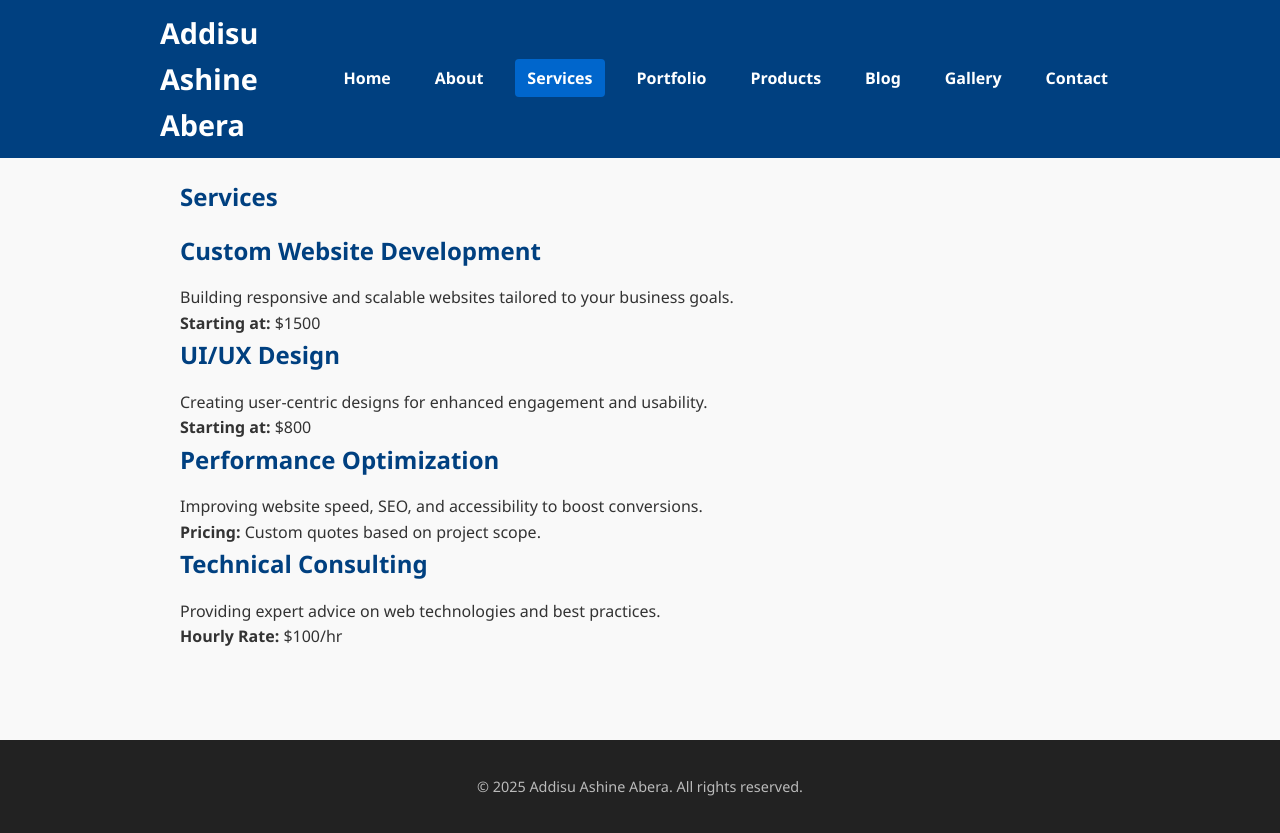
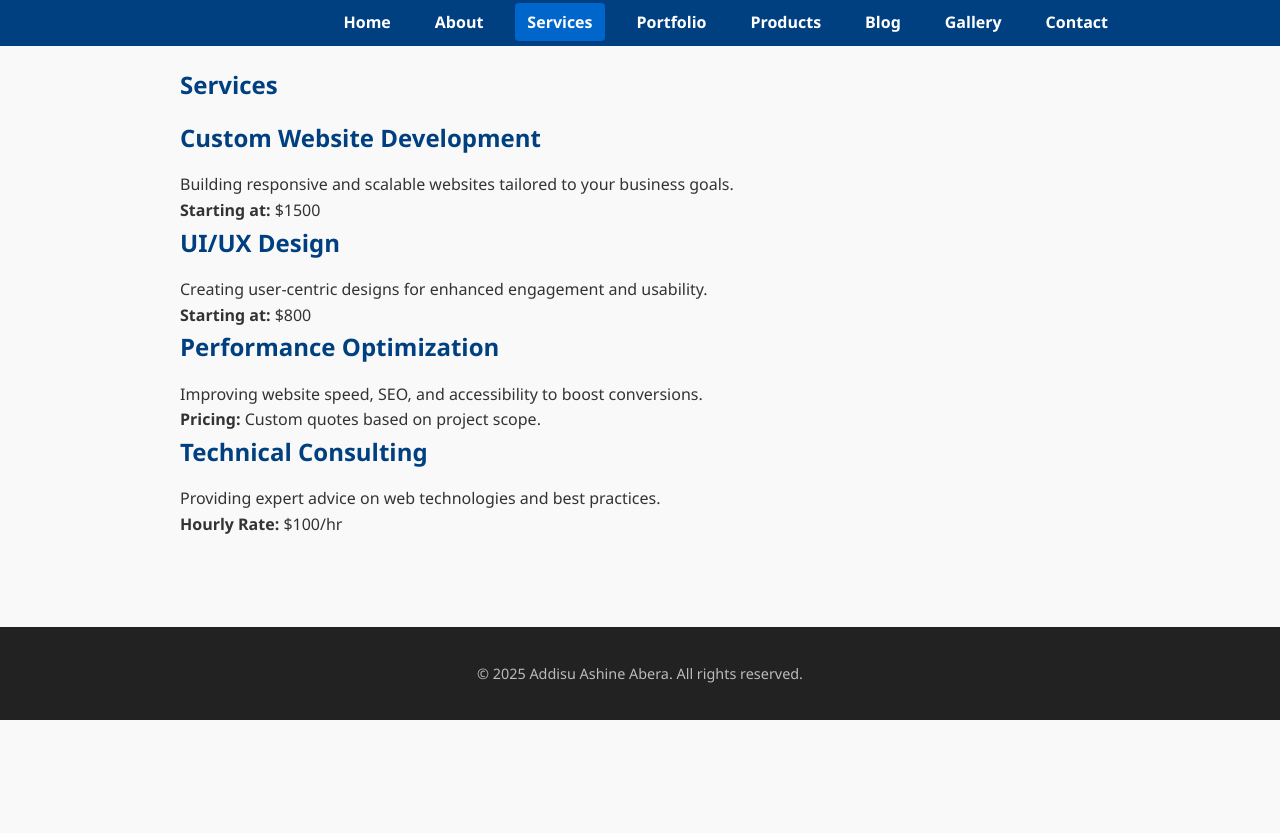
Before and after one commit to addush/My-Website, a plain HTML site: page services.html in a window 1280 px wide. After the commit the page ends 800 px from the top, so only its background shows below. Drawn offline with Linux system fonts and the light colour scheme.

Commit message:
services.html

```diff
--- a/services.html
+++ b/services.html
@@ -3,13 +3,13 @@
 <head>
   <meta charset="UTF-8" />
   <meta name="viewport" content="width=device-width, initial-scale=1" />
-  <title>Services - Addisu Ashine Abera</title>
+  <title>Services</title>
   <link rel="stylesheet" href="style.css" />
 </head>
 <body>
 <header class="site-header">
   <div class="container header-inner">
-    <a href="index.html" class="logo" aria-label="Homepage">Addisu Ashine Abera</a>
+    <a href="index.html" class="logo" aria-label="Homepage"></a>
     <nav aria-label="Main navigation">
       <ul class="nav-list">
         <li><a href="index.html">Home</a></li>
```
